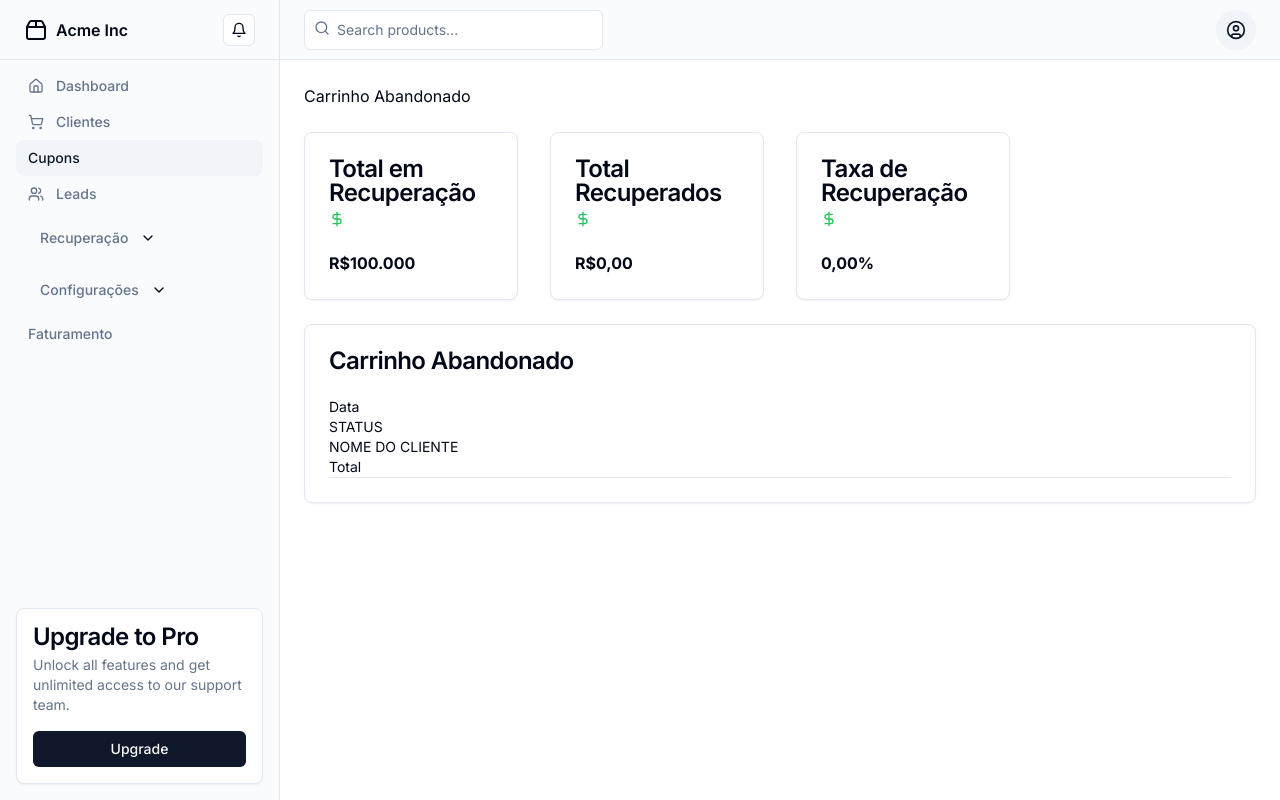
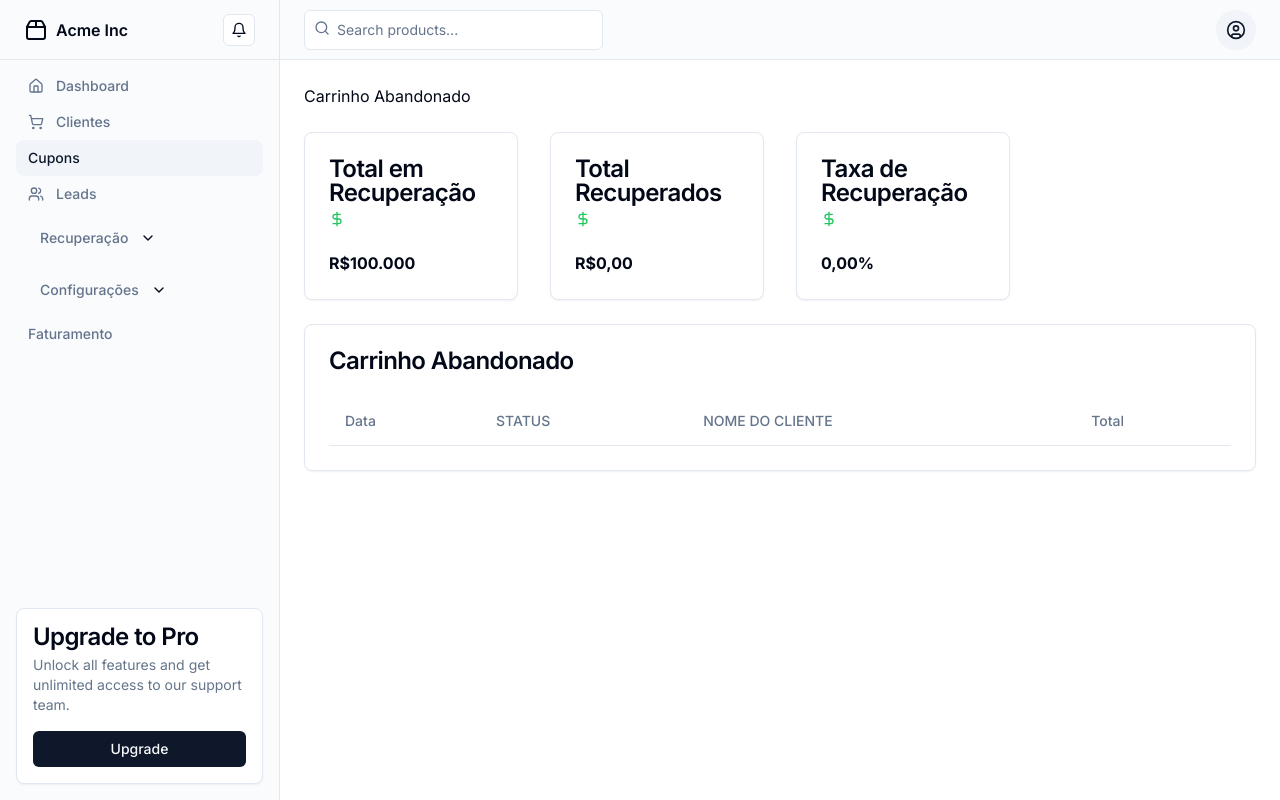
Before and after one commit to gabriel12121/lynx-checkout, a Next.js app: page /recover/carts in a window 1280 px wide. Built offline with nearby package versions, Linux system fonts and the light colour scheme.

Commit message:
correção do table

```diff
--- a/src/app/(user)/recover/carts/page.tsx
+++ b/src/app/(user)/recover/carts/page.tsx
@@ -59,10 +59,10 @@
                 <Table>
                     <TableHeader>
                         <TableRow>
-                            <TableHeader>Data</TableHeader>
-                            <TableHeader>STATUS</TableHeader>
-                            <TableHeader>NOME DO CLIENTE</TableHeader>
-                            <TableHeader>Total</TableHeader>
+                            <TableHead>Data</TableHead>
+                            <TableHead>STATUS</TableHead>
+                            <TableHead>NOME DO CLIENTE</TableHead>
+                            <TableHead>Total</TableHead>
                         </TableRow>
                     </TableHeader>
                 </Table>
```
